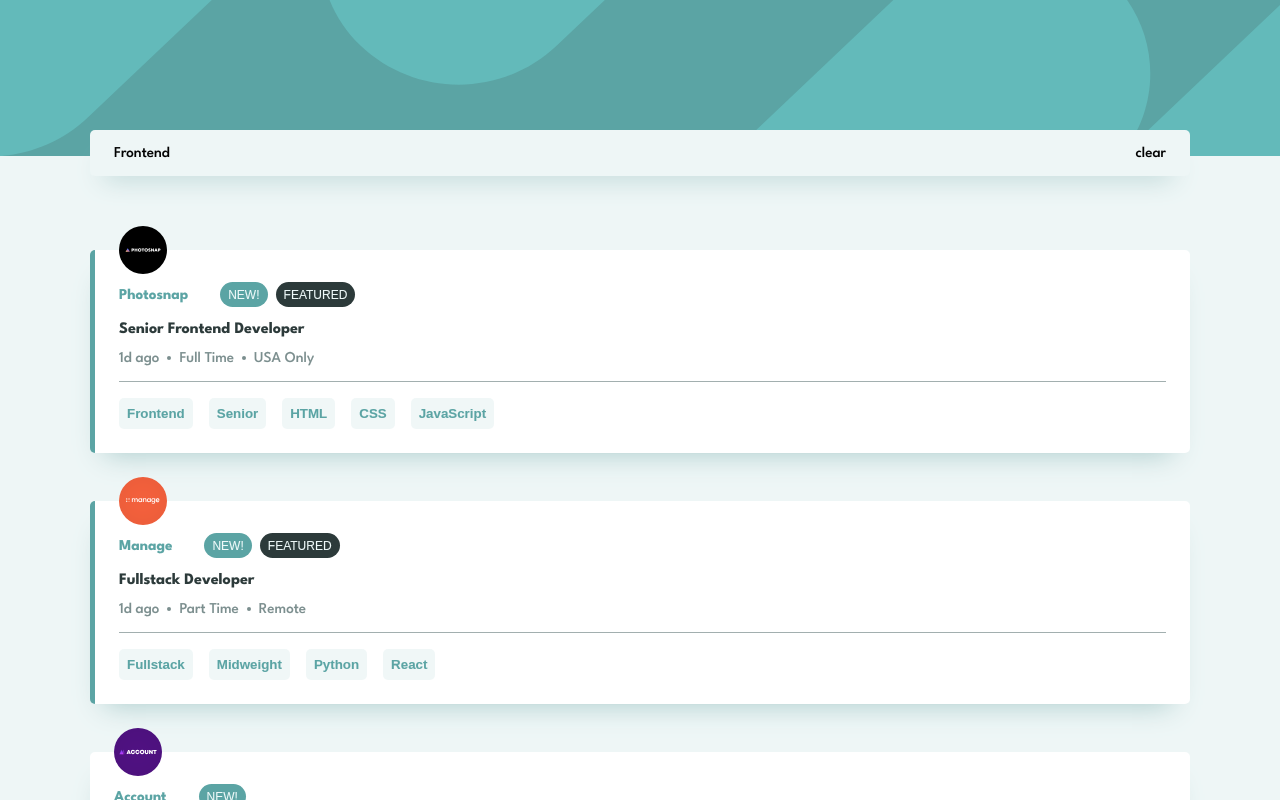
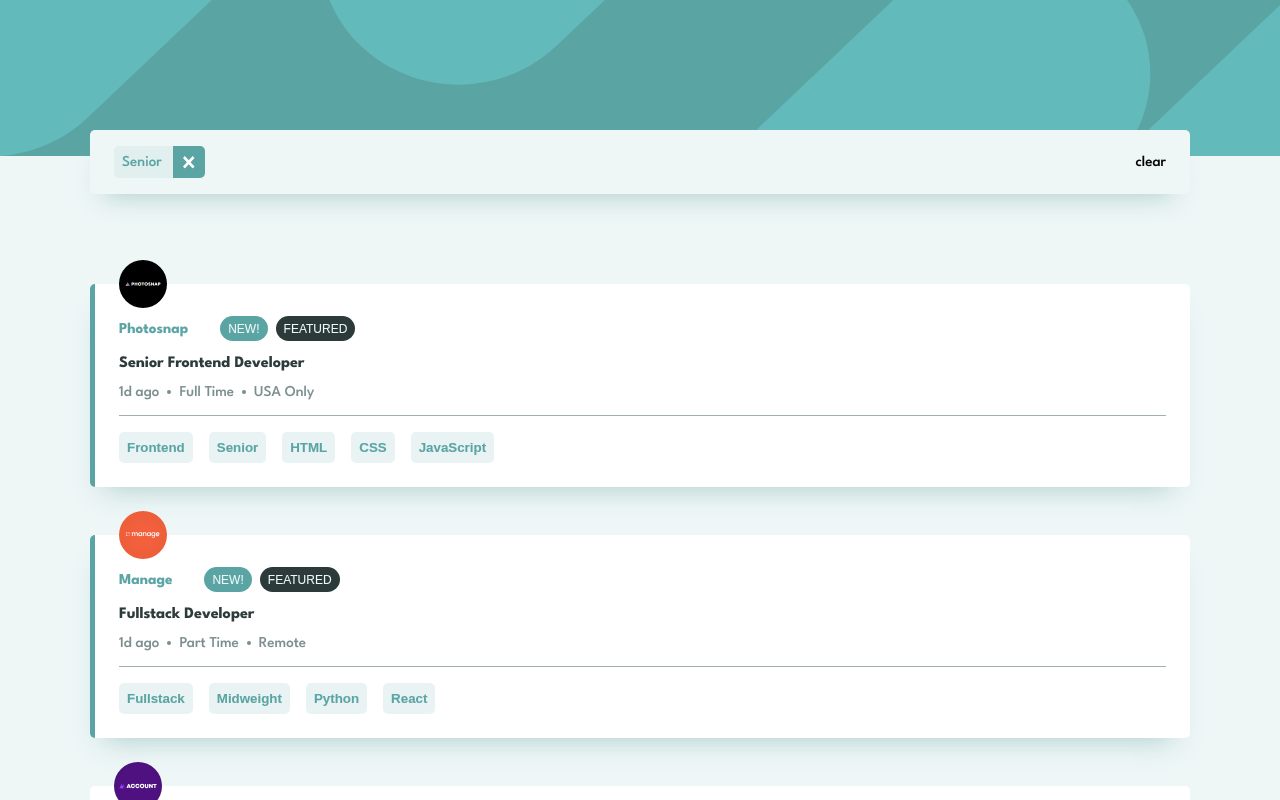
Before and after one commit to hackerbotsupreme/Job-listings-with-filtering, a React (Vite) app: page / in a window 1280 px wide. Both pictures are taken after a click on the button "Senior". Shown: the top 800 px of the page. Built offline with nearby package versions, Linux system fonts and the light colour scheme.

Commit message:
Feat: implemented the filter feature

```diff
--- /dev/null
+++ b/src/Component/Button/index.jsx
@@ -0,0 +1,13 @@
+import React, { useContext } from 'react'
+import { JobsContext } from '../../Context/Job-list'
+import styles from './button.module.scss'
+
+
+const Button = ({ children, job }) => {
+    const { addFilterItem } = useContext(JobsContext)
+    return (
+        <button className={styles.btn} onClick={() => addFilterItem(job)} job={job}>{children}</button>
+    )
+}
+
+export default Button
--- a/src/Component/Jobs/index.jsx
+++ b/src/Component/Jobs/index.jsx
@@ -1,8 +1,13 @@
-import React from 'react'
+import React, { useContext } from 'react'
+import { JobsContext } from '../../Context/Job-list'
+import Button from '../Button'
 import styles from './jobs.module.scss'
+
+
 
 const Jobs = ({ jobs }) => {
     const { company, logo, New, featured, position, role, level, postedAt, contract, location, languages, tools } = jobs
+
     return (
         <div className={`${featured === true ? `${`${styles.JobS} ${styles.Jobs}`}` : styles.Jobs} `}>
             <div className={styles.first}>
@@ -27,16 +32,16 @@ const Jobs = ({ jobs }) => {
             </div>
             <div className={styles.horizontalRule}></div>
             <div className={styles.second}>
-                <button>{role}</button>
-                <button>{level}</button>
+                <Button job={role}>{role}</Button>
+                <Button job={level}>{level}</Button>
                 {languages && languages.map((language, idx) => {
                     return (
-                        <button key={idx}>{language}</button>
+                        <Button key={idx} job={language}>{language}</Button>
                     )
                 })}
                 {tools && tools.map((tool, idx) => {
                     return (
-                        <button key={idx}>{tool}</button>
+                        <Button key={idx} job={tool}>{tool}</Button>
                     )
                 })}
             </div>
--- a/src/Context/Job-list.jsx
+++ b/src/Context/Job-list.jsx
@@ -7,7 +7,7 @@ const addFilterOption = (filterJobs, optionToAdd) => {
     const exits = filterJobs.find(option => option === optionToAdd)
     //if it is do nothing
     if (exits) {
-        return filterJobs.map(option => option === optionToAdd ? option : '')
+        return filterJobs.map(option => option === optionToAdd ? option : option)
     }
     //default, add option to the list
     return [...filterJobs, optionToAdd]
--- a/src/Layout/Nav-Bar/Navigation.jsx
+++ b/src/Layout/Nav-Bar/Navigation.jsx
@@ -1,20 +1,33 @@
-import React from 'react'
+import React, { useContext } from 'react'
 import styles from './Navigation.module.scss'
 import Container from '../Container/Container'
+import { JobsContext } from '../../Context/Job-list'
+import icon from '../../assets/images/icon-remove.svg'
 
 
 const Navigation = () => {
+    const { filterJobs } = useContext(JobsContext)
     return (
         <div className={styles.nav}>
             <header className={styles.header}>
             </header>
             <Container>
-                <div className={styles.filter}>
-                    <div className={styles.content}>
-                        <p>Frontend</p>
-                        <p>clear</p>
+                {
+                    filterJobs.length > 0 && <div className={styles.filter}>
+                        <div className={styles.content}>
+                            {
+                                filterJobs && filterJobs.map((jobs, idx) => {
+                                    return (
+                                        <div className={styles.jobs} key={idx}>
+                                            <div className={styles.jobName}>{jobs}</div> <img className={styles.icon} src={icon} alt="icon" />
+                                        </div>
+                                    )
+                                })
+                            }
+                        </div>
+                        {filterJobs.length > 0 && <p>clear</p>}
                     </div>
-                </div>
+                }
             </Container>
         </div>
     )
--- a/src/Layout/Nav-Bar/Navigation.module.scss
+++ b/src/Layout/Nav-Bar/Navigation.module.scss
@@ -4,6 +4,7 @@
     position: sticky;
     top: 0;
     z-index: 10;
+    margin-bottom: 4rem;
 
     .header {
         height: 9.75rem;
@@ -35,8 +36,35 @@
             width: 100%;
             height: max-content;
             display: flex;
-            align-items: center;
-            justify-content: space-between;
+            flex-wrap: wrap;
+            gap: 1rem;
+
+            .jobs {
+                display: flex;
+                column-gap: .2rem;
+                align-items: center;
+                border-radius: 5px;
+                justify-content: space-between;
+                background-color: $alt-bg;
+
+                .jobName {
+                    padding: .5rem;
+                    color: $primary;
+                }
+
+                .icon {
+                    background-color: $primary;
+                    padding: .6rem;
+                    border-top-right-radius: 5px;
+                    border-bottom-right-radius: 5px;
+                    width: 2rem;
+
+                    &:hover {
+                        cursor: pointer;
+                        background-color: $Very-bold-text;
+                    }
+                }
+            }
         }
     }
 }
--- a/src/Pages/Home/Home.module.scss
+++ b/src/Pages/Home/Home.module.scss
@@ -3,5 +3,6 @@
         display: flex;
         flex-direction: column;
         row-gap: 3rem;
+        margin-bottom: 8rem;
     }
 }
--- a/src/scss/global/_colors.scss
+++ b/src/scss/global/_colors.scss
@@ -5,7 +5,7 @@ $Dark-text: hsl(180, 8%, 52%);
 $Very-bold-text: hsl(180, 14%, 20%);
 $primary: hsl(180, 29%, 50%);
 $primary-alt: hsla(180, 24%, 73%, 0.895);
-$alt-bg: hsla(180, 31%, 89%, 0.4);
+$alt-bg: hsla(180, 31%, 89%, 0.6);
 
 
 //$primary-alt: hsl(180, 25%, 68%);
```
Also changed, not shown: src/Component/Button/button.module.scss (added).
